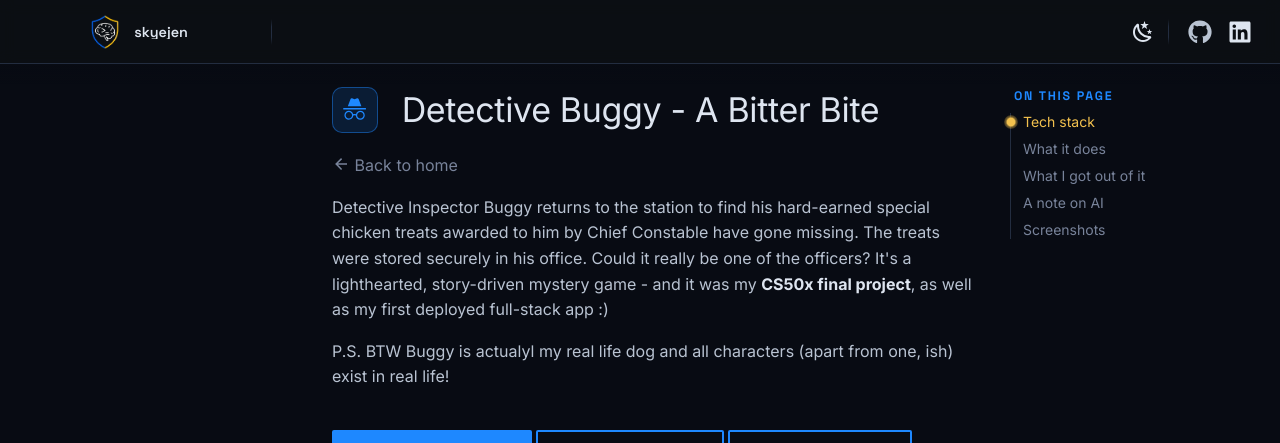
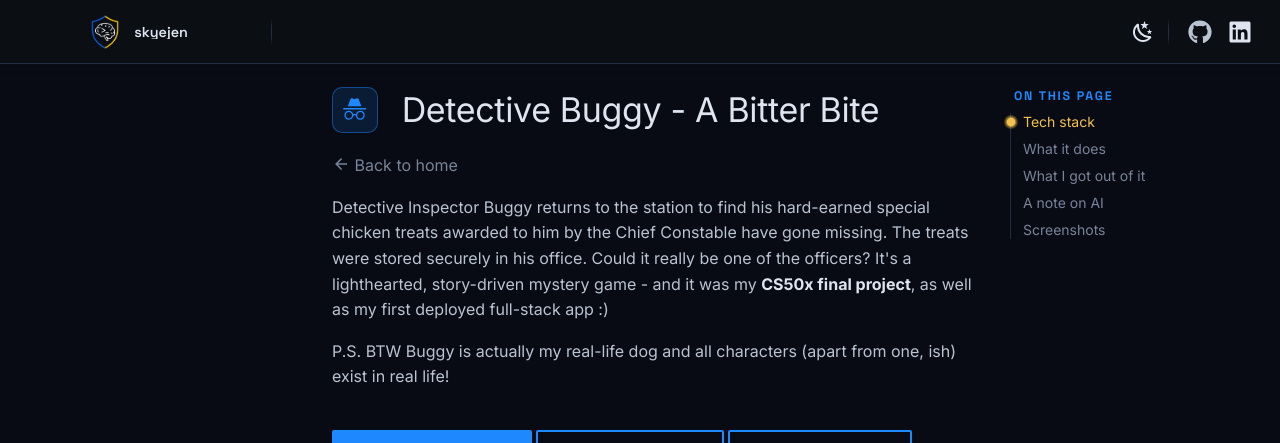
Before and after one commit to skyejen/skyejen.github.io, an MkDocs documentation site: the page built from docs/detective-buggy.md, in a window 1280 px wide. Shown: the top 443 px of the page. Built offline with MkDocs 1.6.1 and Material for MkDocs 9.7.7, drawn with Linux system fonts in a browser that asks for light colours.

Commit message:
docs: update Detective Buggy md doc

```diff
--- a/docs/detective-buggy.md
+++ b/docs/detective-buggy.md
@@ -3,10 +3,10 @@
 [:material-arrow-left: Back to home](../){ .sj-back }
 
 Detective Inspector Buggy returns to the station to find his hard-earned special chicken
-treats awarded to him by Chief Constable have gone missing. The treats were stored securely in his office. Could it really be one of the officers? It's a lighthearted, story-driven mystery game - and it was my
+treats awarded to him by the Chief Constable have gone missing. The treats were stored securely in his office. Could it really be one of the officers? It's a lighthearted, story-driven mystery game - and it was my
 **CS50x final project**, as well as my first deployed full-stack app :)
 
-P.S. BTW Buggy is actualyl my real life dog and all characters (apart from one, ish) exist in real life!
+P.S. BTW Buggy is actually my real-life dog and all characters (apart from one, ish) exist in real life!
 
 <div class="sj-cta" markdown>
 [:material-play: Play the game](https://detective-buggy-ep1.onrender.com){ .md-button .md-button--primary }
```
